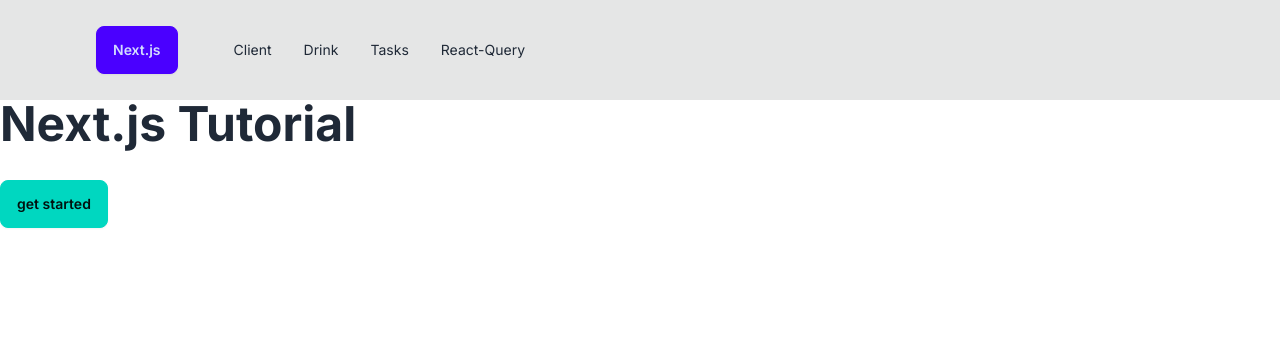
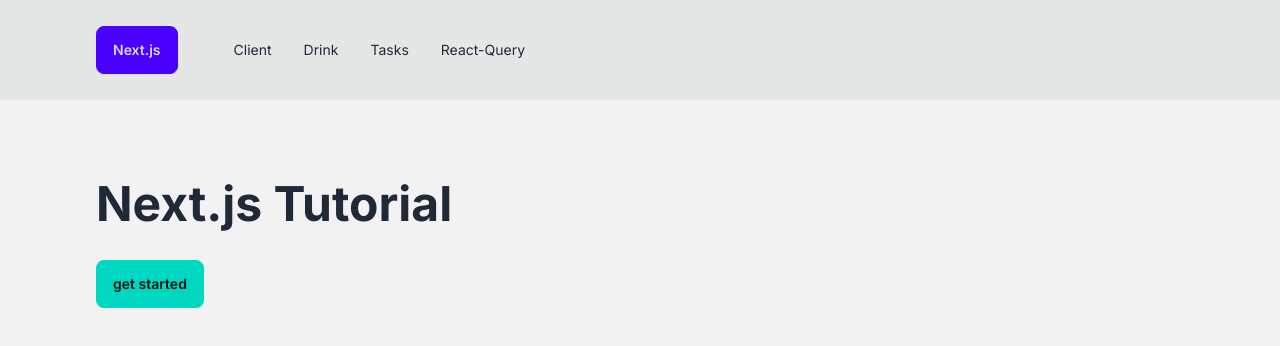
Before and after one commit to BambaThiam/nextjs-openai, a Next.js app in the folder nextjs-tutorial/: page / in a window 1280 px wide. Shown: the top 346 px of the page. Built offline with nearby package versions, Linux system fonts and the light colour scheme.

Commit message:
feat: ✨Nested Layout #9

```diff
--- /dev/null
+++ b/nextjs-tutorial/app/drinks/layout.js
@@ -0,0 +1,16 @@
+
+
+const DrinksLayout = ({children}) => {
+  return (
+    <div className='max-w-xl '>
+        <div className='mockup-code mb-8'>
+            <pre data-prefix='$'>
+            <code>npx create-next-app@latest nextjs-tutorial</code>
+            </pre>
+        </div>
+        {children}
+    </div>
+  )
+}
+
+export default DrinksLayout
--- a/nextjs-tutorial/app/layout.js
+++ b/nextjs-tutorial/app/layout.js
@@ -11,10 +11,10 @@ export const metadata = {
 
 export default function RootLayout({ children }) {
   return (
-    <html lang="en">
+    <html lang="en" className='bg-base-200'>
       <body className={inter.className}>
         <Navbar />
-        {children}
+        <main className='px-8 py-20 max-w-6xl mx-auto '>{children}</main>
       </body>
     </html>
   );
```
